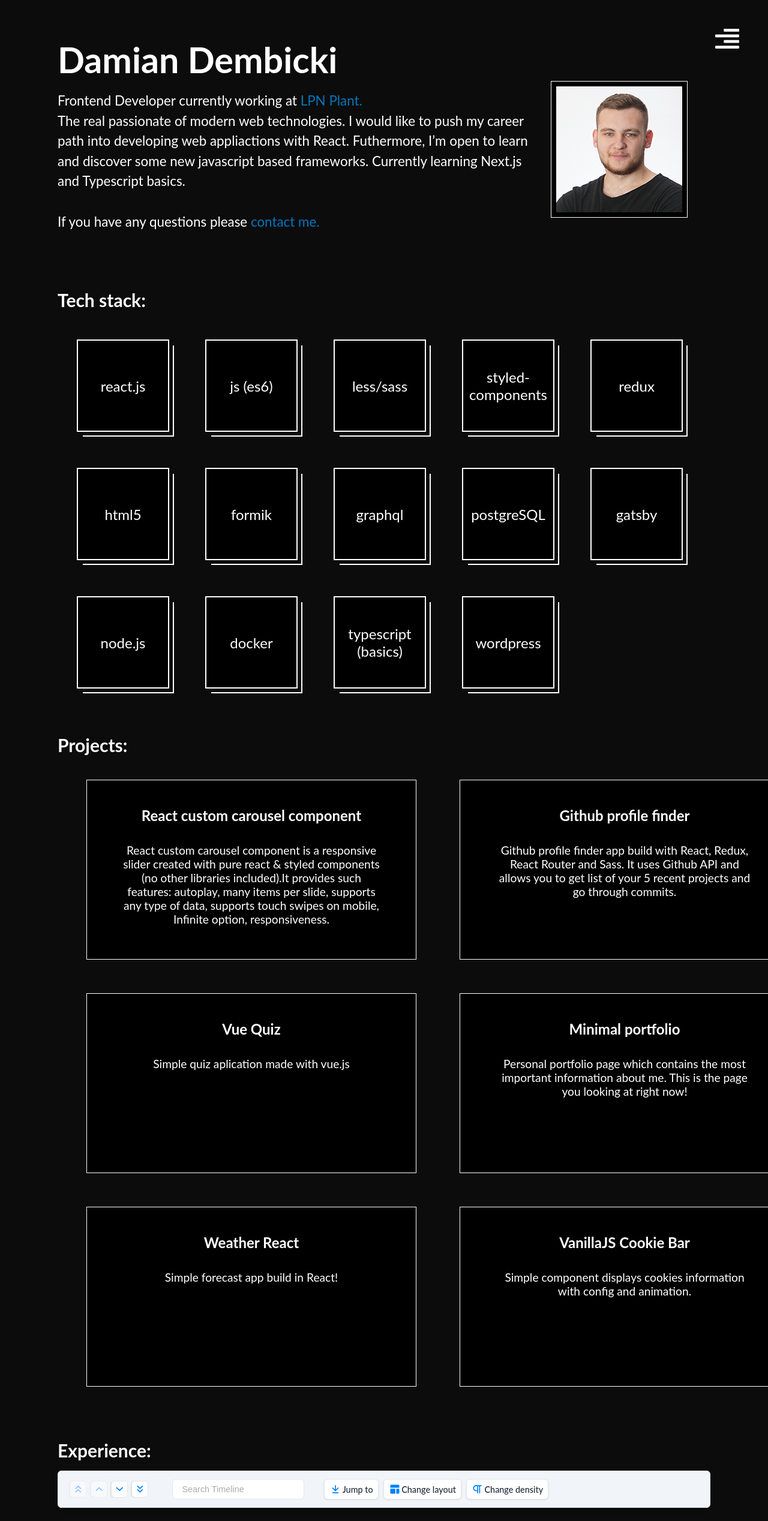
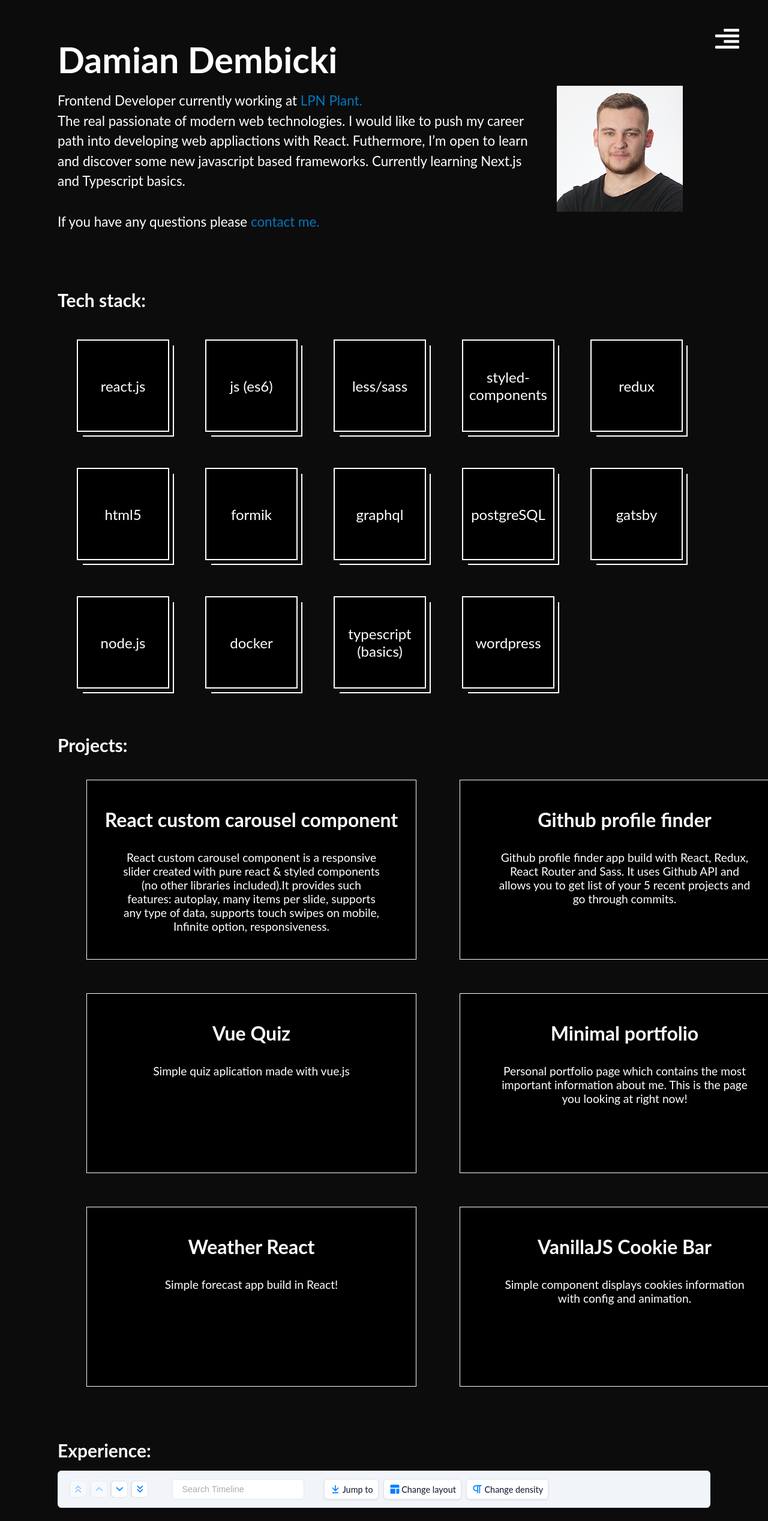
Before and after one commit to dembicki/minimal_portfolio, a React (Create React App) app: page / in a window 1280 px wide. Shown: the top 2536 px of the page at 60% size. Built offline with nearby package versions, Linux system fonts and the light colour scheme.

Commit message:
Added fadeIn animations for elements in viewport

```diff
--- a/package.json
+++ b/package.json
@@ -23,6 +23,7 @@
     "react-anime": "^4.0.1",
     "react-chrono": "^1.9.2",
     "react-dom": "^16.13.1",
+    "react-intersection-observer": "^8.31.0",
     "react-redux": "^7.2.2",
     "react-router-dom": "^5.2.0",
     "react-scripts": "4.0.3",
--- a/src/App.js
+++ b/src/App.js
@@ -17,7 +17,6 @@
     <MainWrapper id="top">
       <Navigation />
       <Header />
-      {/* <Arrow /> */}
       <SectionWrapper title="Tech stack" minHeight="60vh">
         <TechStack />
       </SectionWrapper>
--- a/src/components/Header.jsx
+++ b/src/components/Header.jsx
@@ -1,10 +1,42 @@
 import React from "react";
+
 import { Link, animateScroll as scroll } from "react-scroll";
+import { motion } from "framer-motion";
 import styled from "styled-components";
 import me from "../assets/me.png";
 import user from "../data/user";
 
-const Wrapper = styled.header`
+export default function Header() {
+  return (
+    <Wrapper
+      initial={{ opacity: 0, y: -50 }}
+      animate={{ opacity: 1, y: 0 }}
+      transition={{ ease: "easeOut", duration: 2 }}
+    >
+      <Heading>
+        {user.firstName} {user.lastName}
+      </Heading>
+      <InnerWrapper>
+        <Description>
+          {user.position} currently working at{" "}
+          <span>{user.currentCompany}.</span> <br />
+          {user.description}
+          <br />
+          <br />
+          If you have any questions please{" "}
+          <span>
+            <ContactLink to="contact" smooth duration={700}>
+              contact me.
+            </ContactLink>
+          </span>
+        </Description>
+        <Avatar src={me} />
+      </InnerWrapper>
+    </Wrapper>
+  );
+}
+
+const Wrapper = styled(motion.div)`
   margin: 0;
   margin-bottom: 2rem;
 `;
@@ -33,9 +65,7 @@
 `;
 
 const Avatar = styled.img`
-  border: 1px solid white;
   padding: 0.5rem;
-  background-color: black;
   flex: 0.5;
   height: auto;
   width: 100%;
@@ -48,29 +78,3 @@
   text-decoration: none;
   cursor: pointer;
 `;
-
-export default function Header() {
-  return (
-    <Wrapper>
-      <Heading>
-        {user.firstName} {user.lastName}
-      </Heading>
-      <InnerWrapper>
-        <Description>
-          {user.position} currently working at{" "}
-          <span>{user.currentCompany}.</span> <br />
-          {user.description}
-          <br />
-          <br />
-          If you have any questions please{" "}
-          <span>
-            <ContactLink to="contact" smooth duration={700}>
-              contact me.
-            </ContactLink>
-          </span>
-        </Description>
-        <Avatar src={me} />
-      </InnerWrapper>
-    </Wrapper>
-  );
-}
--- a/src/components/MainWrapper.jsx
+++ b/src/components/MainWrapper.jsx
@@ -1,4 +1,5 @@
 import React from "react";
+import { motion } from "framer-motion";
 import styled from "styled-components";
 
 export default function MainWrapper({ children, id }) {
--- a/src/components/Navigation.jsx
+++ b/src/components/Navigation.jsx
@@ -1,89 +1,25 @@
 import React, { useState } from "react";
+import { motion } from "framer-motion";
+import { Link } from "react-scroll";
 import styled from "styled-components";
-import { Link, animateScroll as scroll } from "react-scroll";
-
-// TODO: implement menu closing when click outside of this component
 
 export default function Navigation({ size }) {
   const [open, setOpen] = useState(false);
   const menuSize = size || 15;
 
-  const Icon = styled.svg`
-    display: block;
-    position: fixed;
-    top: 3rem;
-    right: 3rem;
-    margin: auto;
-    width: 40px;
-    height: 33px;
-  `;
-
-  const Wrapper = styled.div`
-    position: fixed;
-    z-index: 3;
-    right: -4rem;
-    top: -4rem;
-    height: ${menuSize}rem;
-    width: ${menuSize}rem;
-    cursor: pointer;
-    border-radius: ${menuSize}rem;
-    display: flex;
-    &:hover {
-      background-color: white;
-      ${Icon} path {
-        fill: black;
-        transition: fill 0.3s ease-in-out;
-      }
-    }
-    ${!open} {
-      background-color: white;
-      height: ${menuSize * 3.2}rem;
-      width: ${menuSize * 3.2}rem;
-      border-radius: ${menuSize * 3}rem;
-      right: -10rem;
-      top: -10rem;
-      ${Icon} {
-        path {
-          fill: black;
-        }
-      }
-    }
-  `;
-
-  const Nav = styled.nav`
-    font-size: 3.5rem;
-    text-align: left;
-    letter-spacing: 0.2rem;
-    line-height: 5rem;
-    color: red;
-    display: flex;
-    align-self: center;
-    margin-left: 7rem;
-    margin-top: 4rem;
-    ul {
-      transition: all 0.2s ease-in-out;
-      list-style-type: none;
-      &:hover {
-        transform: skewY(5deg);
-      }
-      a {
-        padding: 0.5rem;
-        text-decoration: none;
-        display: block;
-        color: black;
-        &:hover {
-          background-color: black;
-          color: white;
-        }
-      }
-    }
-  `;
-
   const handleToggleMenu = () => setOpen((state) => !state);
   const closeMenu = () => setOpen(false);
 
   return (
-    <Wrapper onClick={handleToggleMenu} className="hover">
+    <Wrapper
+      onClick={handleToggleMenu}
+      className="hover"
+      initial={{ opacity: 0 }}
+      animate={{ opacity: 1, y: 0 }}
+      transition={{ ease: "easeOut", duration: 2 }}
+      menuSize={menuSize}
+      open={open}
+    >
       {open && (
         <Nav>
           <ul>
@@ -138,3 +74,74 @@
     </Wrapper>
   );
 }
+
+const Icon = styled.svg`
+  display: block;
+  position: fixed;
+  top: 3rem;
+  right: 3rem;
+  margin: auto;
+  width: 40px;
+  height: 33px;
+`;
+
+const Wrapper = styled(motion.div)`
+  position: fixed;
+  z-index: 3;
+  right: -4rem;
+  top: -4rem;
+  height: ${(props) => props.menuSize}rem;
+  width: ${(props) => props.menuSize}rem;
+  cursor: pointer;
+  border-radius: ${(props) => props.menuSize}rem;
+  display: flex;
+  &:hover {
+    background-color: white;
+    ${Icon} path {
+      fill: black;
+      transition: fill 0.3s ease-in-out;
+    }
+  }
+  ${(props) => !props.open} {
+    background-color: white;
+    height: ${(props) => props.menuSize * 3.2}rem;
+    width: ${(props) => props.menuSize * 3.2}rem;
+    border-radius: ${(props) => props.menuSize * 3}rem;
+    right: -10rem;
+    top: -10rem;
+    ${Icon} {
+      path {
+        fill: black;
+      }
+    }
+  }
+`;
+
+const Nav = styled.nav`
+  font-size: 3.5rem;
+  text-align: left;
+  letter-spacing: 0.2rem;
+  line-height: 5rem;
+  color: red;
+  display: flex;
+  align-self: center;
+  margin-left: 7rem;
+  margin-top: 4rem;
+  ul {
+    transition: all 0.2s ease-in-out;
+    list-style-type: none;
+    &:hover {
+      transform: skewY(5deg);
+    }
+    a {
+      padding: 0.5rem;
+      text-decoration: none;
+      display: block;
+      color: black;
+      &:hover {
+        background-color: black;
+        color: white;
+      }
+    }
+  }
+`;
--- a/src/components/SectionWrapper.jsx
+++ b/src/components/SectionWrapper.jsx
@@ -1,16 +1,42 @@
-import React from "react";
+import React, { useEffect, useState } from "react";
+import InView, { useInView } from "react-intersection-observer";
+import { motion, useMotionValue } from "framer-motion";
 import styled from "styled-components";
 
 export default function SectionWrapper({ children, title, id }) {
+  const { ref, inView } = useInView({
+    triggerOnce: true,
+  });
+
+  const [animation, setAnimation] = useState({
+    opacity: 0,
+    y: -50,
+  });
+
+  useEffect(() => {
+    if (inView) {
+      setAnimation({
+        opacity: 1,
+        y: 0,
+      });
+    }
+  }, [inView]);
+
   return (
-    <Wrapper id={id}>
+    <Wrapper
+      ref={ref}
+      id={id}
+      initial={{ opacity: 0, y: -50 }}
+      animate={{ opacity: animation.opacity, y: animation.y }}
+      transition={{ ease: "easeOut", duration: 1.1, delay: 0.5 }}
+    >
       <Heading>{`${title}:`}</Heading>
       {children}
     </Wrapper>
   );
 }
 
-const Wrapper = styled.section`
+const Wrapper = styled(motion.div)`
   padding-top: 2rem;
   max-width: 1200px;
   min-height: 80vh;
--- a/src/components/TechStack.jsx
+++ b/src/components/TechStack.jsx
@@ -5,16 +5,16 @@
 import stack from "../data/stack";
 
 export default function TechStack() {
-  const Wrapper = styled.div`
-    display: flex;
-    justify-content: flex-start;
-    flex-wrap: wrap;
-    margin-top: 1rem;
-  `;
-
   return (
     <Wrapper>
       {stack ? stack.map((e) => <Tile key={e} label={e} />) : null}
     </Wrapper>
   );
 }
+
+const Wrapper = styled.div`
+  display: flex;
+  justify-content: flex-start;
+  flex-wrap: wrap;
+  margin-top: 1rem;
+`;
```
Also changed, not shown: 1 other file (tests, documents, lock files or other folders).
